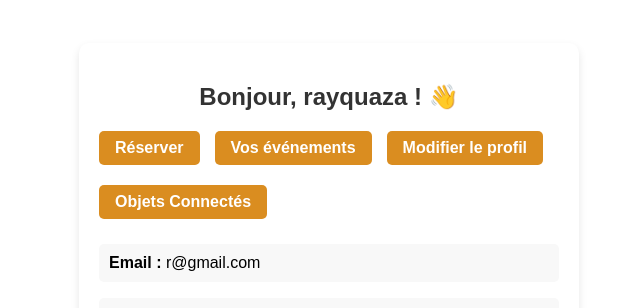
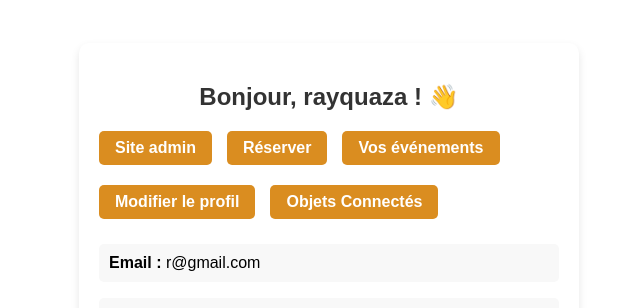
Before and after one commit to chrmil/misso, a Django app: page /user/profil/ in a window 1280 px wide. Shown: the part 57-365 px from the top of the page, without its empty margins (311-951 px from the left). Run offline with Django 5.2, Linux system fonts and the light colour scheme; a user stored in the database is signed in.

Commit message:
added : admin bouton sur profil si user.is_statf

```diff
--- a/utilisateurs/templates/utilisateurs/profil.html
+++ b/utilisateurs/templates/utilisateurs/profil.html
@@ -55,6 +55,9 @@
         <h2>Bonjour, {{ user.username }} ! 👋</h2>
 
         <div class="button-group">
+            {%if user.is_staff%}
+            <a href="{% url 'admin:index' %}" class="btns">Site admin</a>
+            {%endif%}
             <a href="{% url 'reservation' %}" class="btns">Réserver</a>
             <a href="{% url 'vos_evenements' %}" class="btns">Vos événements</a>
             <a href="{% url 'modifier_profil' %}" class="btns">Modifier le profil</a>
```
